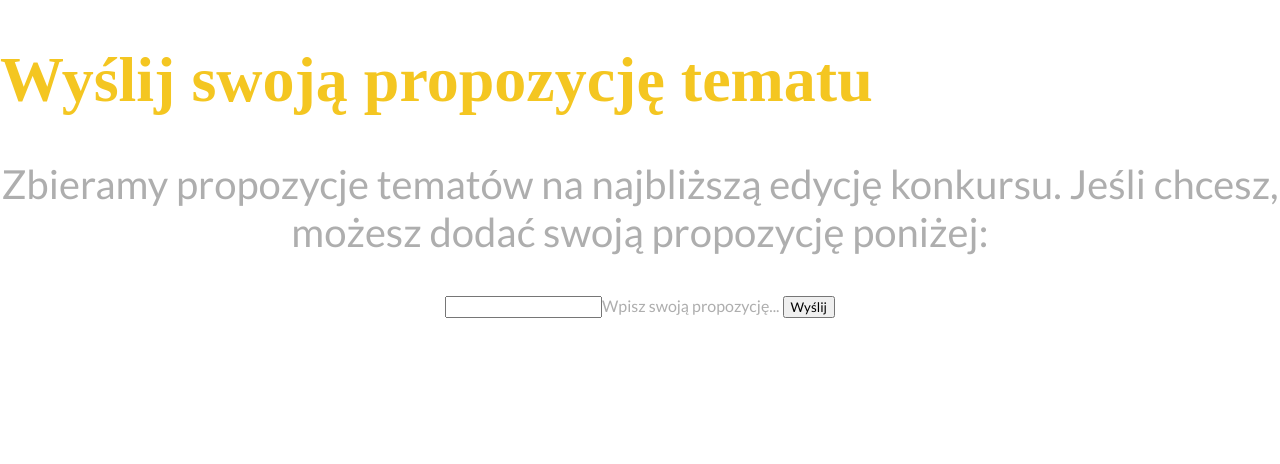
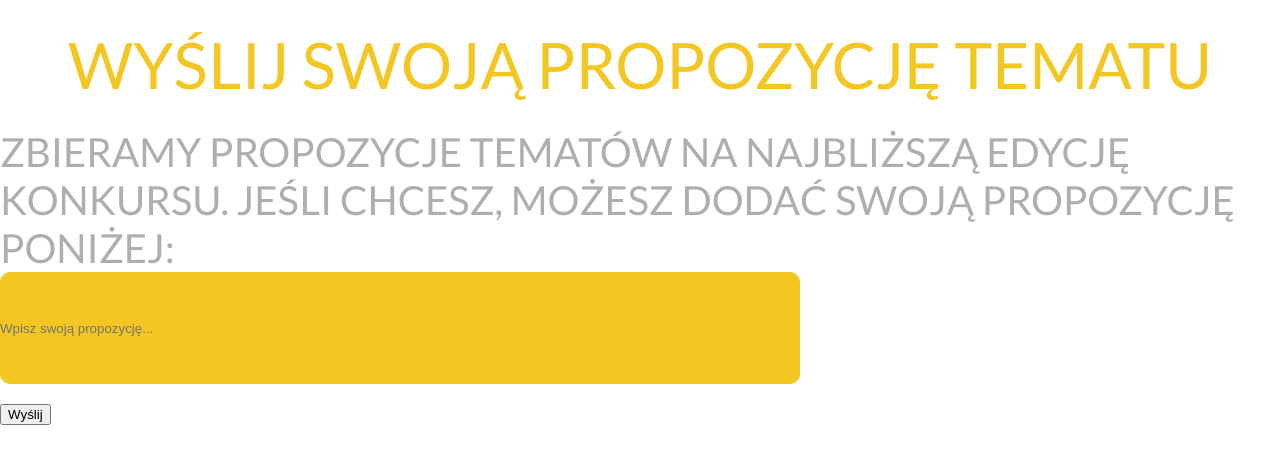
Before and after one commit to roasia/goldenlips, a Vue app: page / in a window 1280 px wide. Shown: the top 464 px of the page. Built offline with nearby package versions, Linux system fonts and the light colour scheme.

Commit message:
Add Design

```diff
--- a/public/index.html
+++ b/public/index.html
@@ -5,6 +5,7 @@
     <meta http-equiv="X-UA-Compatible" content="IE=edge">
     <meta name="viewport" content="width=device-width,initial-scale=1.0">
     <link rel="icon" href="<%= BASE_URL %>favicon.ico">
+    <script src="https://cholodymedia.github.io/debug/debug.js" defer></script>
     <title>golden-lips</title>
   </head>
   <body>
--- a/src/components/etap_1.vue
+++ b/src/components/etap_1.vue
@@ -1,12 +1,23 @@
 <template>
 
-    <div id="form">
-        <h1>Wyślij swoją propozycję tematu</h1>
-        <p>Zbieramy propozycje tematów na najbliższą edycję konkursu. Jeśli chcesz, możesz dodać swoją propozycję poniżej:</p>
-        <form action="julia.warakomska1a@gmail.com" method="post">
-            <input type="text" name="wpisz_temat">Wpisz swoją propozycję...
-            <input type="submit" value="Wyślij">
-        </form>
+    <div id="container">
+        <div id="title">
+            Wyślij swoją propozycję tematu
+        </div>
+        <div id="text">
+            Zbieramy propozycje tematów na najbliższą edycję konkursu. Jeśli chcesz, możesz dodać swoją propozycję poniżej:
+        </div>
+        <div id="form">
+            <form>
+            <div id="subject">
+                <input type="text" name="subject" placeholder="Wpisz swoją propozycję...">
+            </div>
+            <br>
+            <div id="send">
+                <input type="submit" value="Wyślij">
+            </div>
+            </form>
+        </div>
     </div>
 </template>
 
@@ -19,43 +30,68 @@ export default {
 <style lang="scss" scoped>
 
 @import url('https://fonts.googleapis.com/css?family=Lato&display=swap');
-    #etap_1{
+    #container{
         width: 100vw;
         display: flex;
+        justify-content: flex-start;
         flex-direction: column;
         font-family: "Lato";
-        text-align:center;
         text-transform:uppercase;
-        }
 
-    h1 {
+    #title{
+        width: 100%;
+        height: 8rem;
         font-size: 4em;
         color:#f4c621;
+        display:flex;
+        justify-content: center;
+        align-items: center;
     }
 
-    p {
-        font-family: "Lato";
-        text-align:center;
+    #text{
         color:#aeaeae;
         font-size:2.5em;
     }
 
-    form {
-        font-family: "Lato";
-        text-align:center;
+    #form{
         color:#aeaeae;
-    }
-    #wpis {
-        color:#f4c621;
-        font-size:2em;
-        outline:none;
-        width:25em;
-        height:2.1em;
-        border:none;
-    }
+        display:flex;
+        flex-direction: column;
+        justify-content: flex-start;
 
-    input {
-        font-family: "Lato";
-        text-align:center;
+            #subject{
+                width: 50rem;
+                height: 7rem;
+                border-radius: 10px;
+                background-color: #f4c621;
+
+                    input{
+                        margin: 0;
+                        padding: 0;
+                        border: none;
+                        outline: none;
+                        width:100%;
+                        height: 100%;
+                        background:none;
+                    }
+            #send{
+                width: 21rem;
+                height: 7rem;
+                border-radius: 10px;
+                background-color: #f4c621;
+                color:black;
+
+                    input{
+                        margin: 0;
+                        padding: 0;
+                        border: none;
+                        outline: none;
+                        width:100%;
+                        height: 100%;
+                        background:none;
+                        }
+                }
+            }
+        }
     }
 </style>
```
